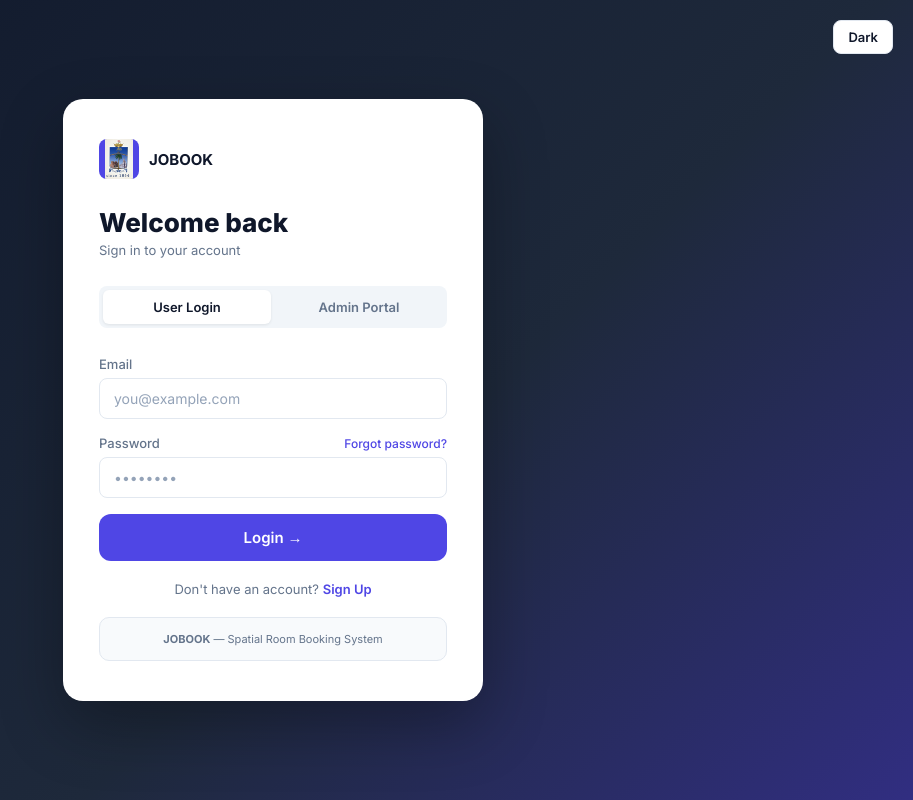
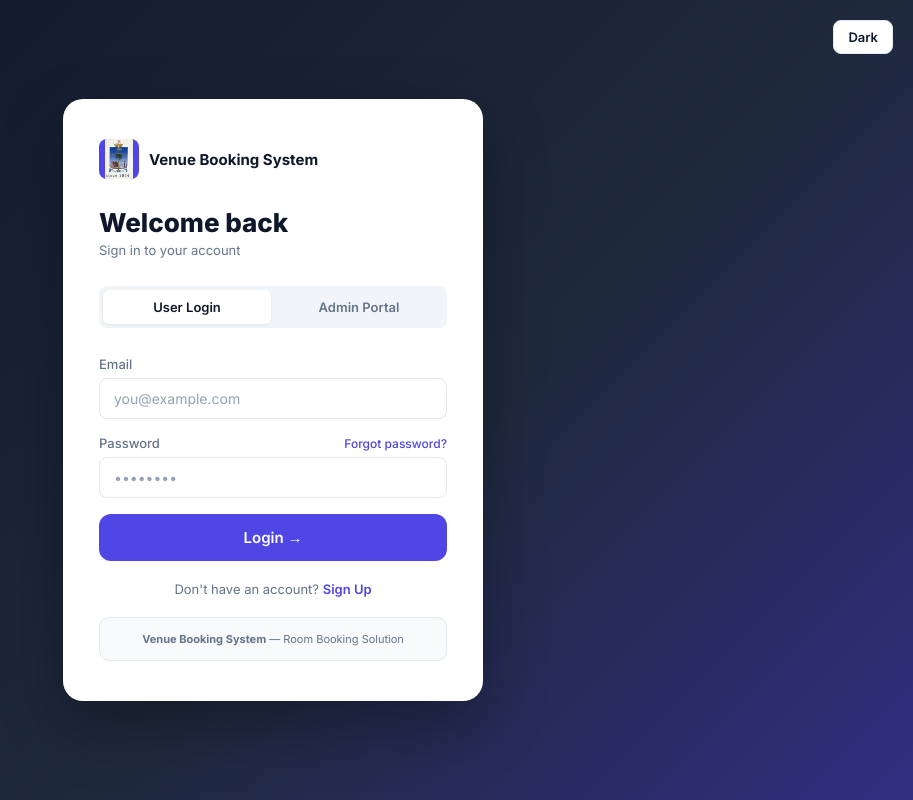
Before and after one commit to joel1-coder/JOBOOK, a React (Vite) app: page / in a window 1280 px wide. Shown: the whole page, without its empty margins (367-1280 px from the left). Built offline with nearby package versions, Linux system fonts and the light colour scheme; no server answers.

Commit message:
Refactor project name references to "Venue Booking System" across the codebase

```diff
--- a/src/components/Sidebar.jsx
+++ b/src/components/Sidebar.jsx
@@ -63,8 +63,8 @@ export default function Sidebar() {
       {/* Sidebar */}
       <aside className={`sidebar ${mobileMenuOpen ? 'mobile-open' : ''}`}>
         <div className="sidebar-brand">
-          <img src="/favicon.jpg" alt="JOBOOK" style={{ width: 32, height: 32, objectFit: 'contain' }} />
-          <span className="sidebar-brand-name">JOBOOK</span>
+          <img src="/favicon.jpg" alt="Venue Booking System" style={{ width: 32, height: 32, objectFit: 'contain' }} />
+          <span className="sidebar-brand-name">Venue Booking System</span>
         </div>
 
         <nav className="sidebar-nav">
--- a/src/data/mockData.js
+++ b/src/data/mockData.js
@@ -1,4 +1,4 @@
-// Mock data store for JOBOOK
+// Mock data store for Venue Booking System
 export const mockRooms = [
   { id: 1, name: 'VIDEO EDITING ROOM', capacity: 10, floor: 'MCA BLOCK', building: 'MCA BLOCK', type: 'Video Editing', available: true, emoji: '🎬', desc: 'Professional video editing room. Location: MCA BLOCK, near Staff Room' },
 ];
--- a/src/index.css
+++ b/src/index.css
@@ -1,4 +1,4 @@
-/* ─── JOBOOK Global Design System ─── */
+/* ─── Venue Booking System Global Design System ─── */
 *, *::before, *::after { box-sizing: border-box; margin: 0; padding: 0; }
 
 :root, .light-mode {
--- a/src/pages/AdminLoginPage.jsx
+++ b/src/pages/AdminLoginPage.jsx
@@ -87,7 +87,7 @@ export default function AdminLoginPage() {
       </button>
       <div className="auth-card" style={{ maxWidth: 400 }}>
         <div style={{ textAlign: 'center', marginBottom: 24 }}>
-          <img src="/favicon.jpg" alt="JOBOOK" style={{ width: 64, height: 64, objectFit: 'contain', margin: '0 auto 14px', display: 'block' }} />
+          <img src="/favicon.jpg" alt="Venue Booking System" style={{ width: 64, height: 64, objectFit: 'contain', margin: '0 auto 14px', display: 'block' }} />
           <h1 className="auth-title" style={{ fontSize: 22 }}>Admin Access</h1>
           <p className="auth-subtitle">Authorized personnel only. All access attempts are logged and monitored.</p>
         </div>
--- a/src/pages/LoginPage.jsx
+++ b/src/pages/LoginPage.jsx
@@ -104,8 +104,8 @@ export default function LoginPage() {
       </button>
       <div className="auth-card">
         <div className="auth-brand">
-          <img src="/favicon.jpg" alt="JOBOOK" className="auth-brand-icon" style={{ width: 40, height: 40, objectFit: 'contain' }} />
-          <span className="auth-brand-name">JOBOOK</span>
+          <img src="/favicon.jpg" alt="Venue Booking System" className="auth-brand-icon" style={{ width: 40, height: 40, objectFit: 'contain' }} />
+          <span className="auth-brand-name">Venue Booking System</span>
         </div>
 
         <h1 className="auth-title">{isSignup ? 'Create account' : 'Welcome back'}</h1>
@@ -159,7 +159,7 @@ export default function LoginPage() {
         </p>
 
         <div style={{ marginTop: 20, padding: 14, background: '#F8FAFC', borderRadius: 10, border: '1px solid #E2E8F0', textAlign: 'center' }}>
-          <p style={{ fontSize: 11, color: '#64748B' }}><strong>JOBOOK</strong> — Spatial Room Booking System</p>
+          <p style={{ fontSize: 11, color: '#64748B' }}><strong>Venue Booking System</strong> — Room Booking Solution</p>
         </div>
       </div>
 
--- a/src/pages/UserDashboard.jsx
+++ b/src/pages/UserDashboard.jsx
@@ -13,8 +13,12 @@ export default function UserDashboard() {
   const [loadingRooms, setLoadingRooms] = useState(true);
   const [roomError, setRoomError] = useState('');
   const [toast, setToast] = useState('');
+  const [greeting, setGreeting] = useState('');
 
   useEffect(() => {
+    const h = new Date().getHours();
+    setGreeting(h < 12 ? 'Good morning' : h < 17 ? 'Good afternoon' : 'Good evening');
+
     const loadRooms = async () => {
       setLoadingRooms(true);
       const { data, error } = await mongoClient.from('rooms').select('*').order('name');
@@ -66,7 +70,7 @@ export default function UserDashboard() {
             <div style={{ position: 'absolute', right: 60, bottom: -30, width: 100, height: 100, borderRadius: '50%', background: 'rgba(255,255,255,.05)' }} />
             <div style={{ display: 'flex', alignItems: 'center', gap: 12, marginBottom: 12 }}>
               <img src="/favicon.jpg" alt="JOBOOK" style={{ width: 32, height: 32, objectFit: 'contain' }} />
-              <span style={{ fontSize: 12, fontWeight: 600, textTransform: 'uppercase', letterSpacing: '.08em', opacity: .8 }}>JOBOOK</span>
+              <span style={{ fontSize: 12, fontWeight: 600, textTransform: 'uppercase', letterSpacing: '.08em', opacity: .8 }}>{greeting}</span>
             </div>
             <h2 style={{ fontSize: 26, fontWeight: 800, marginBottom: 6, position: 'relative' }}>
               Welcome, {profile?.full_name?.split(' ')[0] || 'User'}!
```
Also changed, not shown: src/lib/mongodb.js, 1 other file (tests, documents, lock files or other folders).
